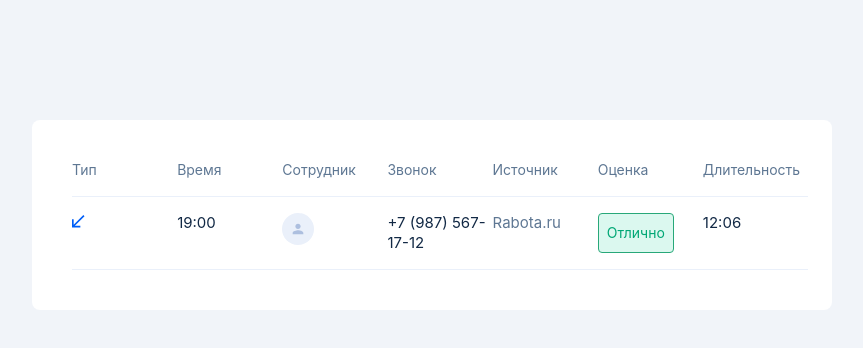
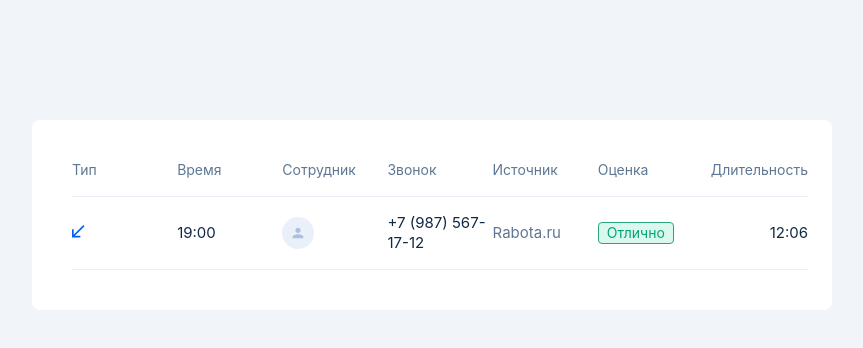
Before and after one commit to electra777/skilla-test-task, a React (Vite) app: page / in a window 1280 px wide. Shown: the top 348 px of the page, without its empty margins (208-1071 px from the left). Built offline with nearby package versions, Linux system fonts and the light colour scheme.

Commit message:
fix: add row, styless for last-of-type & change max-width in container

```diff
--- a/src/components/Table/Table.module.scss
+++ b/src/components/Table/Table.module.scss
@@ -5,10 +5,15 @@
   padding: 24px 24px 40px 40px;
 }
 
-.tableItem {
+.row {
   display: grid;
   grid-template-columns: repeat(7, 1fr);
   justify-content: space-between;
+  align-items: center;
   border-bottom: 1px solid #EAF0FA;
   padding: 16px 0;
 }
+
+.row div:last-of-type {
+  text-align: right;
+}
--- a/src/components/Table/Table.tsx
+++ b/src/components/Table/Table.tsx
@@ -11,7 +11,7 @@ import styles from './Table.module.scss';
 const Table = () => {
 	return (
 		<div className={styles.table}>
-			<div className={styles.tableItem}>
+			<div className={styles.row}>
 				<div className={styles.type}>Тип</div>
 				<div className={styles.time}>Время</div>
 				<div className={styles.employee}>Сотрудник</div>
@@ -20,7 +20,7 @@ const Table = () => {
 				<div className={styles.grade}>Оценка</div>
 				<div className={styles.duration}>Длительность</div>
 			</div>
-			<div className={styles.tableItem}>
+			<div className={styles.row}>
 				<Type />
 				<Time />
 				<Employee />
@@ -28,7 +28,6 @@ const Table = () => {
 				<Source />
 				<Grade />
 				<Duration />
-
 			</div>
 		</div>
 	);
--- a/src/index.scss
+++ b/src/index.scss
@@ -91,6 +91,6 @@ input[type='submit'] {
 .container {
   background: #fff;
   border-radius: 8px;
-  max-width: 1080px;
+  max-width: 1440px;
   margin: 0 auto;
 }
```
